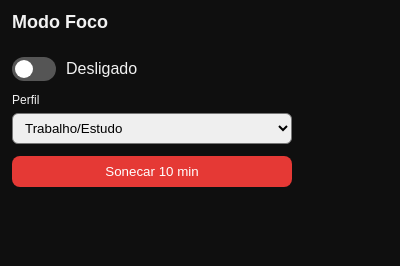
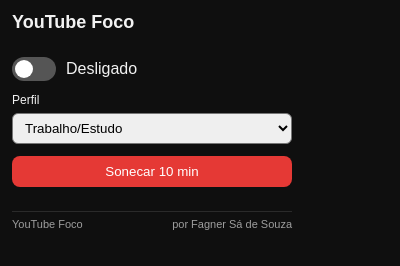
Before and after one commit to fagnersouza666/extensao-foco-youtube, a browser extension: page src/ui/popup/popup.html in a window 400 px wide. Drawn offline with Linux system fonts and the light colour scheme.

Commit message:
feat: adiciona icones do projeto e muda seu nome

```diff
--- a/src/ui/popup/popup.css
+++ b/src/ui/popup/popup.css
@@ -121,3 +121,13 @@
 .switch input:checked + .slider:before {
   transform: translateX(20px);
 }
+
+.footer {
+  display: flex;
+  justify-content: space-between;
+  align-items: center;
+  font-size: 11px;
+  color: #9e9e9e;
+  padding-top: 6px;
+  border-top: 1px solid #2a2a2a;
+}
--- a/src/ui/popup/popup.html
+++ b/src/ui/popup/popup.html
@@ -3,12 +3,12 @@
   <head>
     <meta charset="utf-8" />
     <meta name="viewport" content="width=device-width, initial-scale=1" />
-    <title>Modo Foco</title>
+    <title>YouTube Foco</title>
     <link rel="stylesheet" href="popup.css" />
   </head>
   <body>
     <div class="app">
-      <h1>Modo Foco</h1>
+      <h1>YouTube Foco</h1>
 
       <div class="row">
         <label class="switch">
@@ -51,6 +51,10 @@
 
       <button id="snooze" class="primary">Sonecar 10 min</button>
       <p id="snoozeStatus" class="hint"></p>
+      <footer class="footer">
+        <span class="footer-name">YouTube Foco</span>
+        <span class="footer-author">por Fagner Sá de Souza</span>
+      </footer>
     </div>
 
     <script src="../../shared/constants.js"></script>
```
Also changed, not shown: docs/prd.md (+1 -1 lines), README.md, assets/icons/128x128.png (added), assets/icons/16x16.png (added), assets/icons/32x32.png (added), assets/icons/48x48.png (added), manifest.json.
